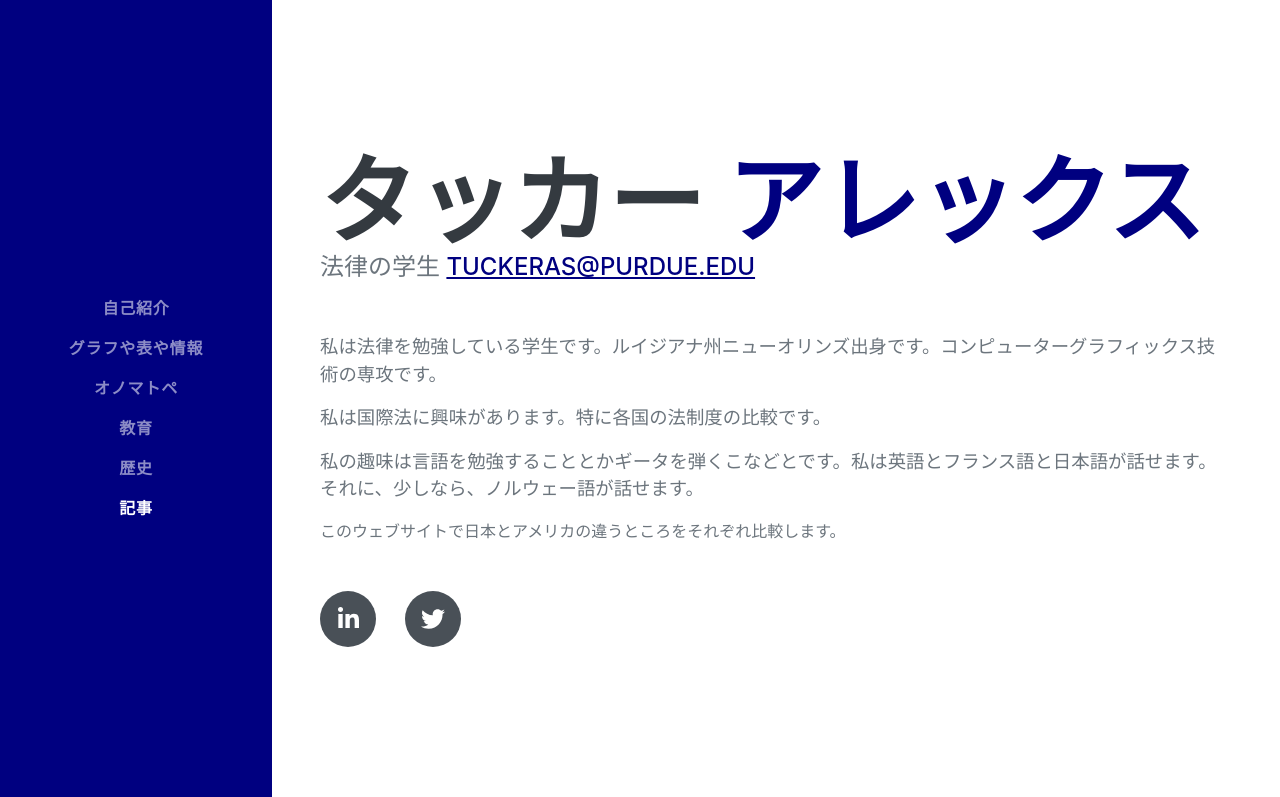
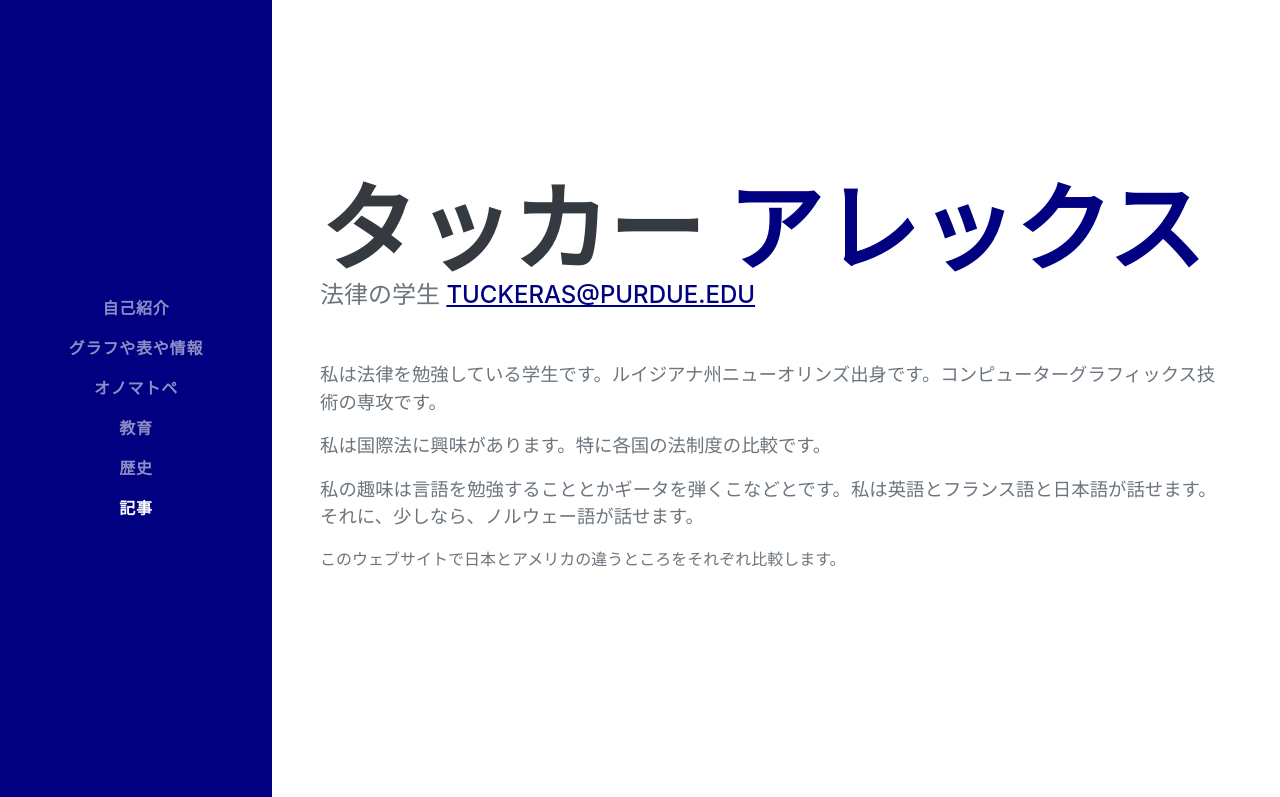
Before and after one commit to tuckeras/tuckeras.github.io, a plain HTML site: page index.html in a window 1280 px wide. Shown: the top 797 px of the page. Drawn offline with nearby package versions, Linux system fonts and the light colour scheme; a web font is replaced by a local one.

Commit message:
removed social icons

```diff
--- a/index.html
+++ b/index.html
@@ -51,10 +51,6 @@
                     <p class="lead mb-3">私は国際法に興味があります。特に各国の法制度の比較です。</p>
                     <p class="lead mb-3">私の趣味は言語を勉強することとかギータを弾くこなどとです。私は英語とフランス語と日本語が話せます。それに、少しなら、ノルウェー語が話せます。</p>
                     <p class="laed mb-5">このウェブサイトで日本とアメリカの違うところをそれぞれ比較します。</p>
-                    <div class="social-icons">
-                        <a class="social-icon" href="https://www.linkedin.com/in/alexander-tucker-a10748189/"><i class="fab fa-linkedin-in"></i></a>
-                        <a class="social-icon" href="https://twitter.com/tuckeralexands"><i class="fab fa-twitter"></i></a>
-                    </div>
                 </div>
             </section>
             <hr class="m-0" />
```
